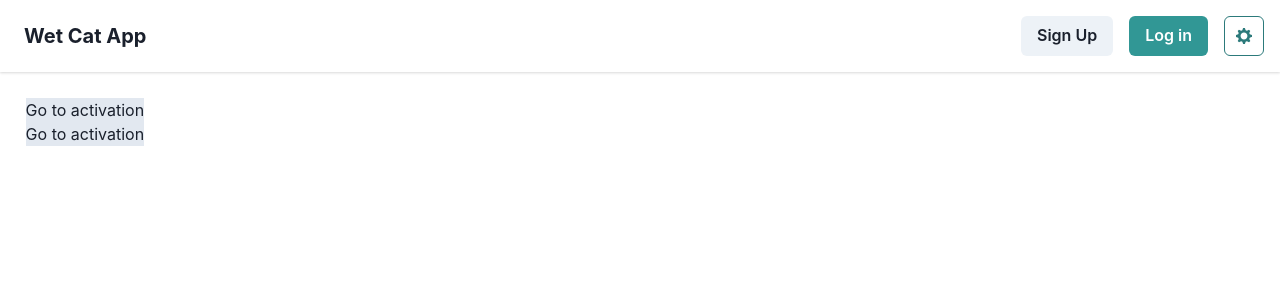
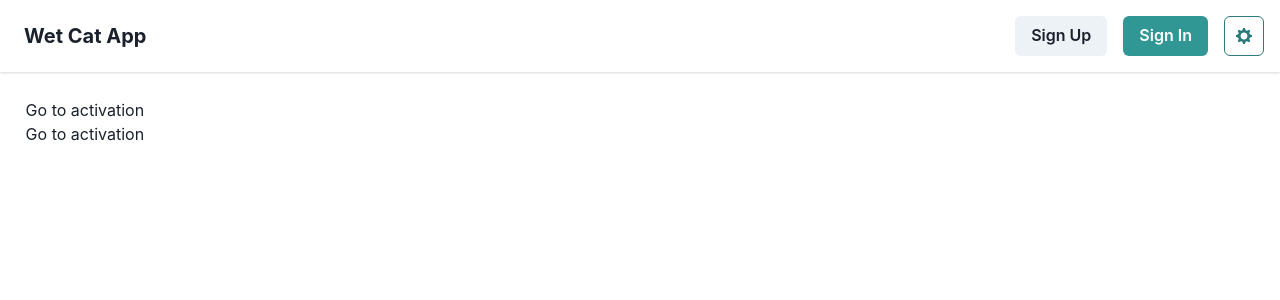
Before and after one commit to Licceeee/animal-rescue-react, a React (Create React App) app: page / in a window 1280 px wide. Shown: the top 300 px of the page. Built offline with nearby package versions, Linux system fonts and the light colour scheme.

Commit message:
add react hook form and update various components

```diff
--- a/package.json
+++ b/package.json
@@ -15,6 +15,7 @@
     "framer-motion": "^4.1.17",
     "react": "^17.0.2",
     "react-dom": "^17.0.2",
+    "react-hook-form": "^7.13.0",
     "react-hooks": "^1.0.1",
     "react-router-dom": "^5.2.0",
     "react-scripts": "4.0.3",
--- a/src/App.js
+++ b/src/App.js
@@ -1,26 +1,20 @@
 import "./App.css";
 import { Switch, Route } from "react-router-dom";
-import { Flex } from "@chakra-ui/react";
 
 // =================================================================== >> PAGES
 import Home from "./pages/Home";
-import ActivateAccount from "./pages/ActivateAccount";
+import ActivateAccount from "./pages/auth/ActivateAccount";
 
 // ============================================================== >> COMPONENTS
 import Menu from "./components/Menu";
+import Register from "./pages/auth/Register";
+import Login from "./pages/auth/Login";
 
 function App() {
   return (
     <>
       <Menu />
-      <Flex
-        flexDirection="column"
-        flexWrap="nowrap"
-        justifyContent="flex-start"
-        alignItems="flex-start"
-        alignContent="space-between"
-        padding="2vw"
-      >
+
       <Switch>
         <Route exact path="/">
           <Home />
@@ -29,8 +23,15 @@ function App() {
         <Route exact path="/activate/:token">
           <ActivateAccount />
         </Route>
+
+        <Route exact path="/register">
+          <Register />
+        </Route>
+
+        <Route exact path="/login">
+          <Login />
+        </Route>
       </Switch>
-      </Flex>
     </>
   );
 }
--- a/src/components/Menu.jsx
+++ b/src/components/Menu.jsx
@@ -1,4 +1,6 @@
 import React from "react";
+import { Link } from "react-router-dom";
+
 import {
   Flex,
   Spacer,
@@ -13,16 +15,22 @@ export default function Menu() {
   return (
     <Flex p="4" boxShadow="base">
       <Box p="2">
-        <Heading size="md">Wet Cat App</Heading>
+        <Heading size="md">
+          <Link to="/">Wet Cat App</Link>
+        </Heading>
       </Box>
       <Spacer />
       <Box>
-        <Button colorScheme="gray" mr="4">
-          Sign Up
-        </Button>
-        <Button colorScheme="teal" mr="4">
-          Log in
-        </Button>
+        <Link to="/register">
+          <Button colorScheme="gray" mr="4">
+            Sign Up
+          </Button>
+        </Link>
+        <Link to="/login">
+          <Button colorScheme="teal" mr="4">
+            Sign In
+          </Button>
+        </Link>
         <IconButton
           colorScheme="teal"
           aria-label="Profile Settings"
--- a/src/pages/Home.jsx
+++ b/src/pages/Home.jsx
@@ -5,7 +5,14 @@ import { Flex } from "@chakra-ui/react";
 
 export default function Home() {
   return (
-    <Flex bg="gray.200" flexDirection="column">
+    <Flex
+      flexDirection="column"
+      flexWrap="nowrap"
+      justifyContent="flex-start"
+      alignItems="flex-start"
+      alignContent="space-between"
+      padding="2vw"
+    >
       <Link to="/activate">Go to activation </Link>
       <Link to="/activate">Go to activation </Link>
     </Flex>
```
Also changed, not shown: 1 other file (tests, documents, lock files or other folders). Lines whose indentation alone changed are shown as unchanged.
